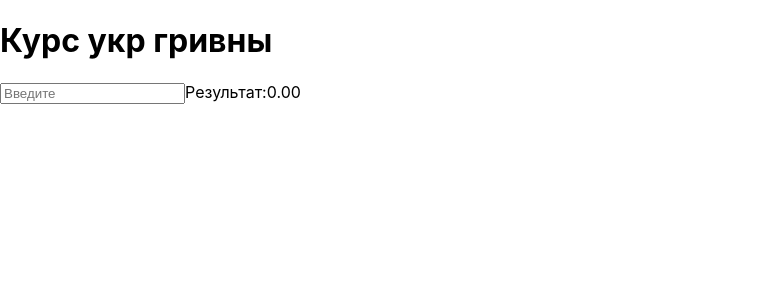
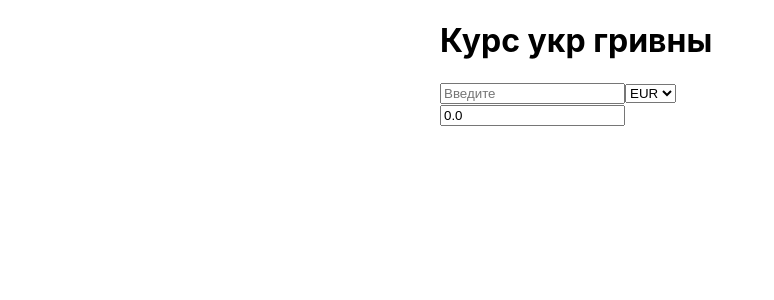
Before and after one commit to goncharenko-au/converter, a React (Create React App) app: page / in a window 1280 px wide. Shown: the top 300 px of the page, without its empty margins (0-774 px from the left). Built offline with nearby package versions, Linux system fonts and the light colour scheme; no server answers.

Commit message:
добавила axios, вынесла state в родителя

```diff
--- a/package.json
+++ b/package.json
@@ -6,6 +6,7 @@
     "@testing-library/jest-dom": "^5.11.10",
     "@testing-library/react": "^11.2.6",
     "@testing-library/user-event": "^12.8.3",
+    "axios": "^0.21.1",
     "react": "^17.0.2",
     "react-dom": "^17.0.2",
     "react-scripts": "4.0.3",
--- a/src/App.css
+++ b/src/App.css
@@ -1,38 +1,4 @@
-.App {
-  text-align: center;
+.wrapper {
+  width: 400px;
+  margin: 0 auto;
 }
-
-.App-logo {
-  height: 40vmin;
-  pointer-events: none;
-}
-
-@media (prefers-reduced-motion: no-preference) {
-  .App-logo {
-    animation: App-logo-spin infinite 20s linear;
-  }
-}
-
-.App-header {
-  background-color: #282c34;
-  min-height: 100vh;
-  display: flex;
-  flex-direction: column;
-  align-items: center;
-  justify-content: center;
-  font-size: calc(10px + 2vmin);
-  color: white;
-}
-
-.App-link {
-  color: #61dafb;
-}
-
-@keyframes App-logo-spin {
-  from {
-    transform: rotate(0deg);
-  }
-  to {
-    transform: rotate(360deg);
-  }
-}
--- a/src/App.js
+++ b/src/App.js
@@ -1,14 +1,41 @@
-
+import React, { Fragment, useState, useEffect } from "react";
+import axios from "axios";
 import './App.css';
 import Input from "./components/Input";
-import Header from "./components/Header"
+import Header from "./components/Header";
 
 function App() {
+  const [value, setValue] = useState("");
+  const [curr, setCurr] = useState(0);
+  const [select, setSel] = useState("EUR")
+
+  async function getRate(num) {
+    axios.get("https://bank.gov.ua/NBUStatService/v1/statdirectory/exchange?json")
+      .then(response => response.data)
+      .then(data => data.find(item => item.cc === select))
+      .then(object => object.rate)
+      .then(rate => setCurr(rate));
+  }
+
+  useEffect(() => {
+    getRate(value);
+  }, [select])
+
   return (
-    <>
-      <Header />
-      <Input />
-    </>
+    <Fragment>
+      <div className="wrapper">
+        <Header />
+        <Input value={value} setValue={setValue} curr={curr} />
+        <select value={select} onChange={(e) => setSel(e.target.value)}>
+          <option>USD</option>
+          <option>EUR</option>
+          <option>AUD</option>
+          <option>CAD</option>
+          <option>CNY</option>
+        </select>
+        <input value={(curr * +value).toFixed(1)} />
+      </div>
+    </Fragment>
   )
 }
 
--- a/src/components/Input.jsx
+++ b/src/components/Input.jsx
@@ -1,30 +1,29 @@
-import React, { useState, useEffect } from "react";
+import React from "react";
 
-export default function Input() {
-    const [value, setValue] = useState("");
-    const [curr, setCurr] = useState(0);
-    // let val = null;
+export default function Input(props) {
+    // const [curr, setCurr] = useState(0);
 
-    async function r(v2) {
-        let response = await fetch("https://bank.gov.ua/NBUStatService/v1/statdirectory/exchange?json");
-        let format = await response.json();
-        let search = await format.find(item => item.cc === "USD");
-        let val = await search.rate;
-        return setCurr(val);
 
-    }
-    useEffect(() => {
-        r(value);
-    }, [])
+    // async function getRate(v2) {
+    //     let response = await fetch("https://bank.gov.ua/NBUStatService/v1/statdirectory/exchange?json");
+    //     let format = await response.json();
+    //     let search = await format.find(item => item.cc === "USD");
+    //     let val = await search.rate;
+    //     return setCurr(val);
+    // }
+
+    // useEffect(() => {
+    //     getRate(props.value);
+    // }, [])
 
 
     return (
         <>
             <input placeholder="Введите"
-                value={value}
-                onChange={(e) => setValue(e.target.value)}
+                value={props.value}
+                onChange={(e) => props.setValue(e.target.value)}
             />
-            <span >Результат:{(curr * +value).toFixed(2)}</span>
+
         </>
     )
 }
--- a/src/index.js
+++ b/src/index.js
@@ -5,9 +5,7 @@ import App from './App';
 import reportWebVitals from './reportWebVitals';
 
 ReactDOM.render(
-  <React.StrictMode>
-    <App />
-  </React.StrictMode>,
+  <App />,
   document.getElementById('root')
 );
 
```
Also changed, not shown: 1 other file (tests, documents, lock files or other folders).
